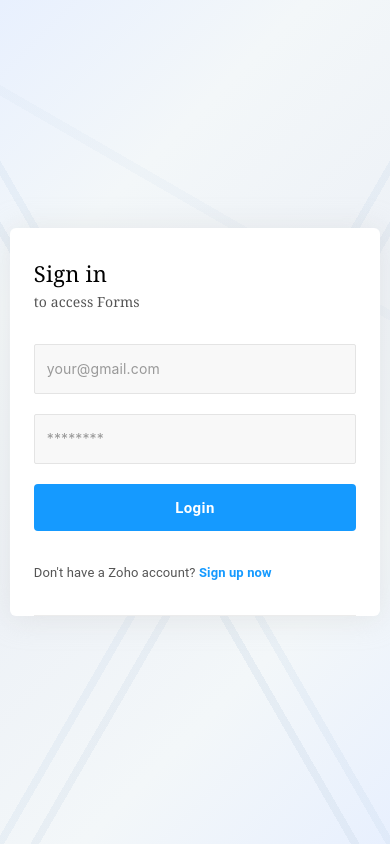
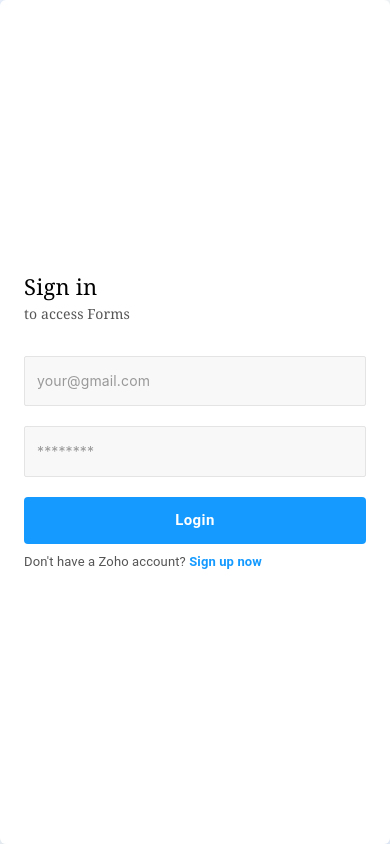
Before and after one commit to rajendraxD/react-app, a React app in the folder frontend/: page / in a window 390 px wide. Built offline with nearby package versions, Linux system fonts and the light colour scheme; some icons are missing; the HTML template or start-up script is replaced by a standard one.

Commit message:
feat: implement responsive login page with email and password fields

```diff
--- a/frontend/src/pages/login/LoginPage.jsx
+++ b/frontend/src/pages/login/LoginPage.jsx
@@ -21,7 +21,7 @@ export default function LoginPage() {
 
   return (
     <Box
-      className="min-h-screen w-full flex flex-col items-center justify-center relative"
+      className="h-screen w-screen flex flex-col items-center justify-center relative"
       sx={{
         /* Geometric faceted background like Zoho */
         background: `
@@ -47,14 +47,15 @@ export default function LoginPage() {
       <Box
         className="flex w-full relative z-10"
         sx={{
-          maxWidth: { xs: "95%", sm: "460px", md: "890px" },
-          minHeight: { xs: "auto", md: "560px" },
+          maxWidth: { xs: "100%", sm: "460px", md: "890px" },
+          minHeight: { xs: "100vh", sm: "auto", md: "560px" },
           backgroundColor: "#fff",
           borderRadius: "6px",
           boxShadow: "0 2px 30px rgba(204,204,204,0.4)",
           overflow: "hidden",
           flexDirection: { xs: "column", md: "row" },
           my: { xs: 4, md: 0 },
+          transition: "all 0.3s ease",
         }}
       >
         {/* ═══════════ LEFT PANE — Sign‑in Form ═══════════ */}
@@ -123,6 +124,7 @@ export default function LoginPage() {
             />
           </Box>
 
+          {/* Password input */}
           <Box
             sx={{
               border: "0.8px solid #E4E4E4",
@@ -151,7 +153,11 @@ export default function LoginPage() {
                     edge="end"
                     size="small"
                   >
-                    {showPassword ? <VisibilityOff fontSize="small" /> : <Visibility fontSize="small" />}
+                    {showPassword ? (
+                      <VisibilityOff fontSize="small" />
+                    ) : (
+                      <Visibility fontSize="small" />
+                    )}
                   </IconButton>
                 </InputAdornment>
               }
@@ -169,7 +175,7 @@ export default function LoginPage() {
             />
           </Box>
 
-          {/* Next button */}
+          {/* Login button */}
           <Button
             fullWidth
             variant="contained"
@@ -182,7 +188,7 @@ export default function LoginPage() {
               py: 1.3,
               borderRadius: "4px",
               boxShadow: "none",
-              mb: 4,
+              mb: 1,
               "&:hover": {
                 backgroundColor: "#0D8AEC",
                 boxShadow: "0 4px 16px rgba(21,154,255,0.3)",
@@ -193,7 +199,7 @@ export default function LoginPage() {
           </Button>
 
           {/* Sign up link */}
-          <Box className="mt-auto">
+          <Box className="">
             <Typography sx={{ fontSize: "13px", color: "#555" }}>
               Don't have a Zoho account?{" "}
               <Typography
@@ -223,15 +229,6 @@ export default function LoginPage() {
           }}
         />
 
-        {/* ─── Horizontal divider for mobile ─── */}
-        <Divider
-          sx={{
-            display: { xs: "block", md: "none" },
-            borderColor: "#ECECEC",
-            mx: 3,
-          }}
-        />
-
         {/* ═══════════ RIGHT PANE — Illustration ═══════════ */}
         <Box
           className="flex flex-col items-center justify-center text-center"
@@ -258,7 +255,7 @@ export default function LoginPage() {
           textAlign: "center",
         }}
       >
-        © 2026, Zoho Corporation Pvt. Ltd. All Rights Reserved.
+        © 2026, XYZ Corporation Pvt. Ltd. All Rights Reserved.
       </Typography> */}
     </Box>
   );
```
